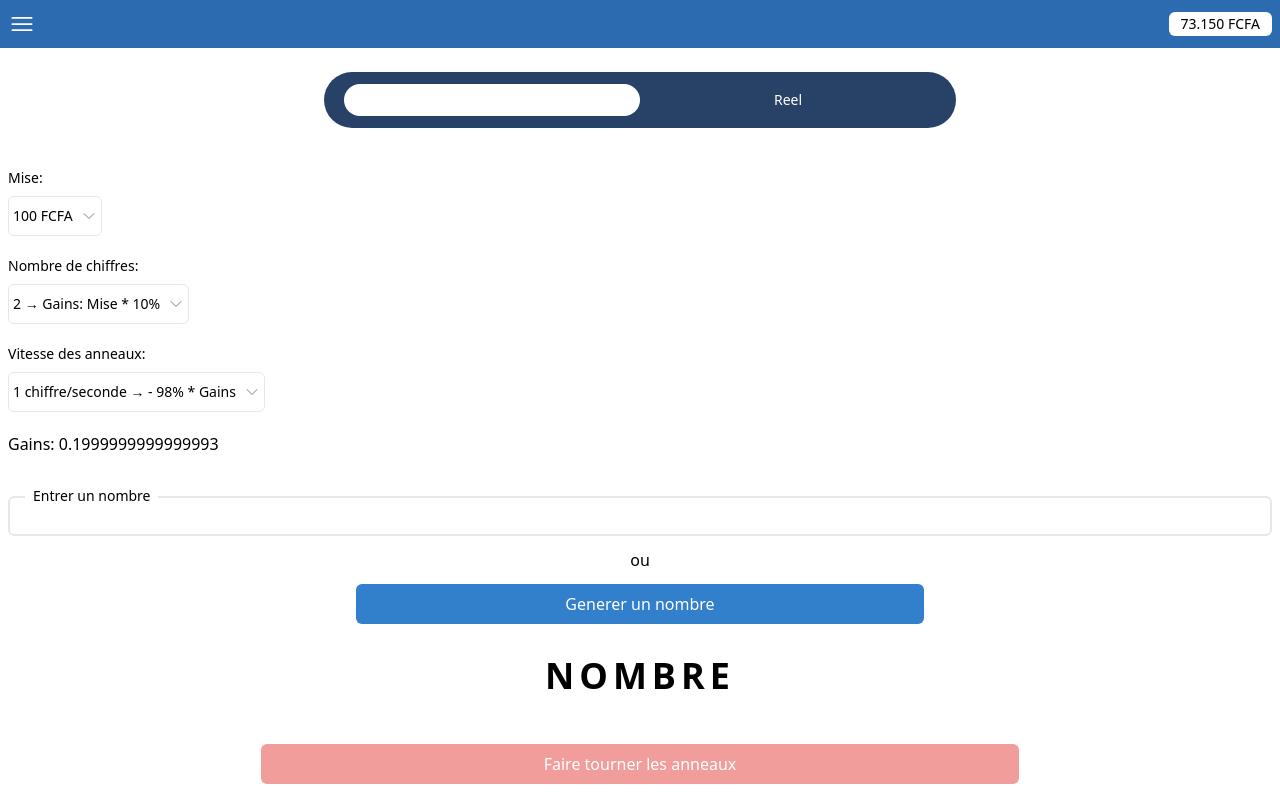
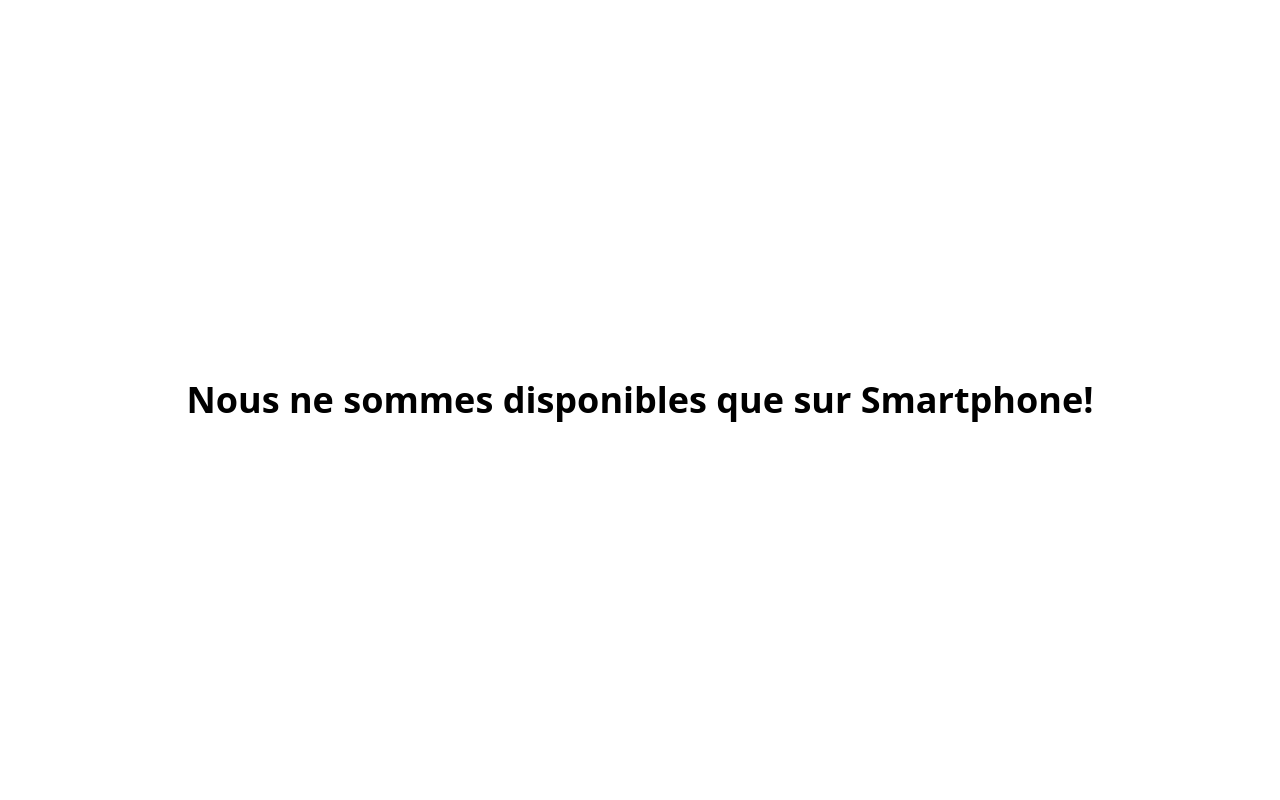
Before and after one commit to Bitsmith01/test, a Next.js app: page / in a window 1280 px wide. Shown: the top 800 px of the page. Built offline with nearby package versions, Linux system fonts and the light colour scheme.

Commit message:
setting white page display for lg screen

```diff
--- a/components/ToggleContainer.tsx
+++ b/components/ToggleContainer.tsx
@@ -15,16 +15,16 @@ const ToggleContainer: React.FC<ToggleContainerProps> = ({
   return (
     <div className="flex justify-center items-center bg-[#284167] w-[50%] rounded-full h-14 p-5 my-4">
       <button
-        className={`w-1/2 flex justify-center items-center rounded-full text-sm text-white h-8 ${
-          isDemoSelected ? "bg-white text-black" : ""
+        className={`w-1/2 flex justify-center items-center font-semibold rounded-full text-sm text-white h-8 ${
+          isDemoSelected ? "bg-white text-[#24272b]" : ""
         }`}
         onClick={() => handleToggle("demo")}
       >
         Demo
       </button>
       <button
-        className={`w-1/2 flex justify-center items-center rounded-full text-sm text-white h-8 ${
-          isReelSelected ? "bg-white text-black" : ""
+        className={`w-1/2 flex justify-center items-center font-semibold rounded-full text-sm text-white h-8 ${
+          isReelSelected ? "bg-white text-[#24272b]" : ""
         }`}
         onClick={() => handleToggle("reel")}
       >
--- a/src/app/layout.tsx
+++ b/src/app/layout.tsx
@@ -1,3 +1,4 @@
+// Import necessary modules and components
 import type { Metadata } from "next";
 import { Inter } from "next/font/google";
 import "./globals.css";
@@ -19,11 +20,14 @@ export default function RootLayout({
   return (
     <html lang="en">
       <body className="relative">
-        <main>
+        <main className="md:hidden">
           {/* <Sidebar /> */}
           <Navbar />
           {children}
         </main>
+        <div className="hidden w-full h-screen md:flex md:justify-center md:items-center">
+          <span className="text-center font-bold text-4xl">Nous ne sommes disponibles que sur Smartphone!</span>
+        </div>
       </body>
     </html>
   );
--- a/src/app/page.tsx
+++ b/src/app/page.tsx
@@ -115,11 +115,12 @@ export default function Home() {
         vitesses = 0;
     }
 
-    const gain = mise * chiffres;
-    const total = gain + gain * vitesses;
+    const gain = (mise * chiffres).toFixed(2); // Limit to 2 decimal places
+    const total = (parseFloat(gain) + parseFloat(gain) * vitesses).toFixed(2); // Limit to 2 decimal places
 
     return total;
   };
+
 
   const generateNumber = () => {
     const nbredechhiffre = parseInt(selectedChiffres.split(" ")[0]);
@@ -231,7 +232,7 @@ export default function Home() {
           />
         </div>
       </div>
-      <span className="">Gains: {calculateGain()}</span>
+      <span className="">Gains: <span className="font-bold">{calculateGain()} FCFA</span></span>
       <div className="mt-10 relative flex flex-col justify-center items-center">
         <input
           type="text"
@@ -263,7 +264,6 @@ export default function Home() {
           Faire tourner les anneaux
         </button>
         <div className="flex space-x-5 relative">
-          {/* <span className="h-4 absolute border-2 w-[40px]"></span> */}
           {ringSection}
         </div>
       </div>
```
